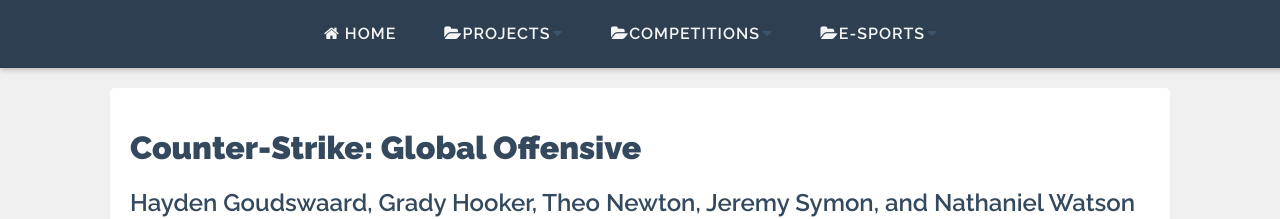
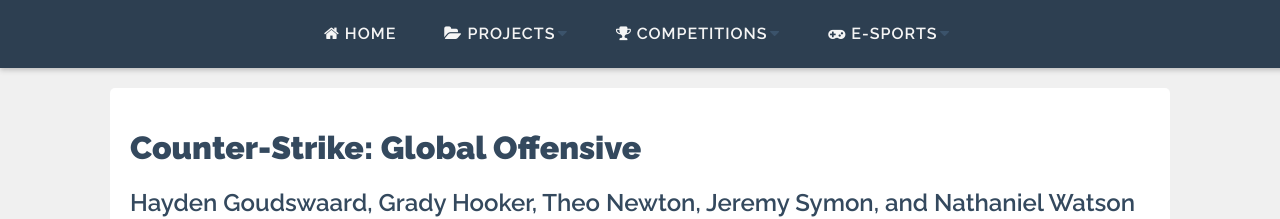
Before and after one commit to Arcton/arcton.github.io, a Jekyll site: the page built from _esports/csgo.html, in a window 1280 px wide. Shown: the top 219 px of the page. Built offline with Jekyll 4.4.1, drawn with Linux system fonts in a browser that asks for light colours; nearby versions of some CDN libraries.

Commit message:
Added back the specific icons for each collection dropdown.

```diff
--- a/_config.yml
+++ b/_config.yml
@@ -13,14 +13,17 @@ url: "http://arcton.nz" # the base hostname & protocol for your site
 collections:
   projects:
     display: "Projects"
+    icon: "folder-open"
     output: true
     menu_order: 10
   competitions:
     display: "Competitions"
+    icon: "trophy"
     output: true
     menu_order: 20
   esports:
     display: "E-Sports"
+    icon: "gamepad"
     output: true
     menu_order: 30
 
--- a/_includes/menu-mobile.html
+++ b/_includes/menu-mobile.html
@@ -12,7 +12,7 @@
               {% continue %}
             {% endif %}
             <li class="mobile-menu_layer1">
-              <a href="#"><i class="fa fa-folder-open"></i>{{collection.display}}</a>
+              <a href="#"><i class="fa fa-{{collection.icon}}"></i>&nbsp;{{collection.display}}</a>
               {% if page.collection == collection.label %}
                 <ul class="submenu">
                   {% assign pages = collection.docs | sort: "circa" %}
--- a/_includes/menu.html
+++ b/_includes/menu.html
@@ -10,7 +10,7 @@
         {% continue %}
       {% endif %}
       <li>
-        <a href="#"><i class="fa fa-folder-open"></i>{{collection.display}}<i class="fa fa-caret-down"></i></a>
+        <a href="#"><i class="fa fa-{{collection.icon}}"></i>&nbsp;{{collection.display}}<i class="fa fa-caret-down"></i></a>
         <ul class="submenu">
           {% assign pages = collection.docs | sort: "circa" %}
           {% for page in pages reversed%}
```
